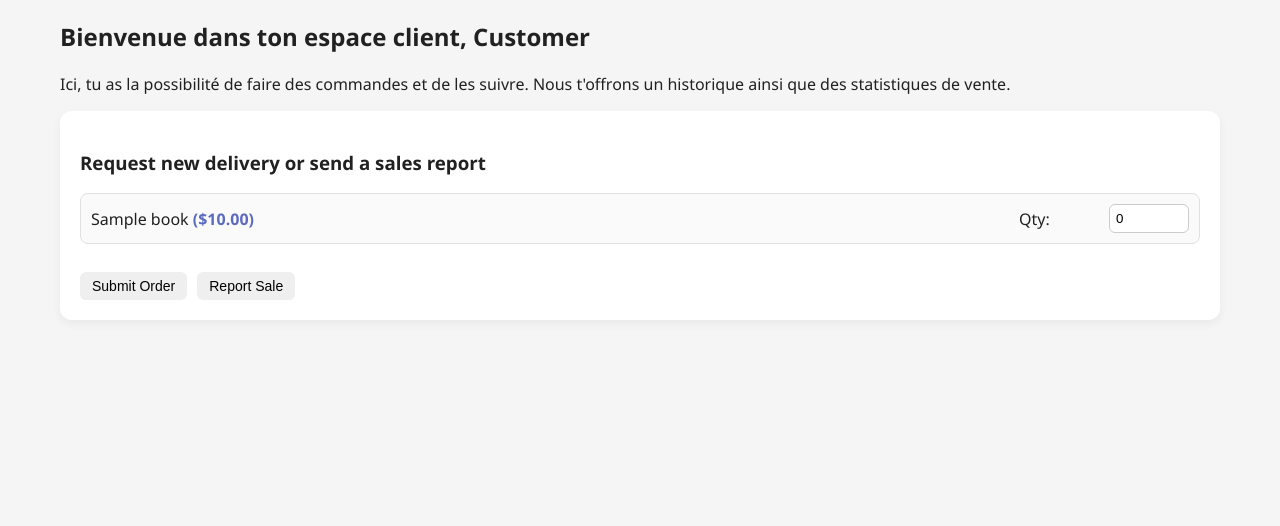
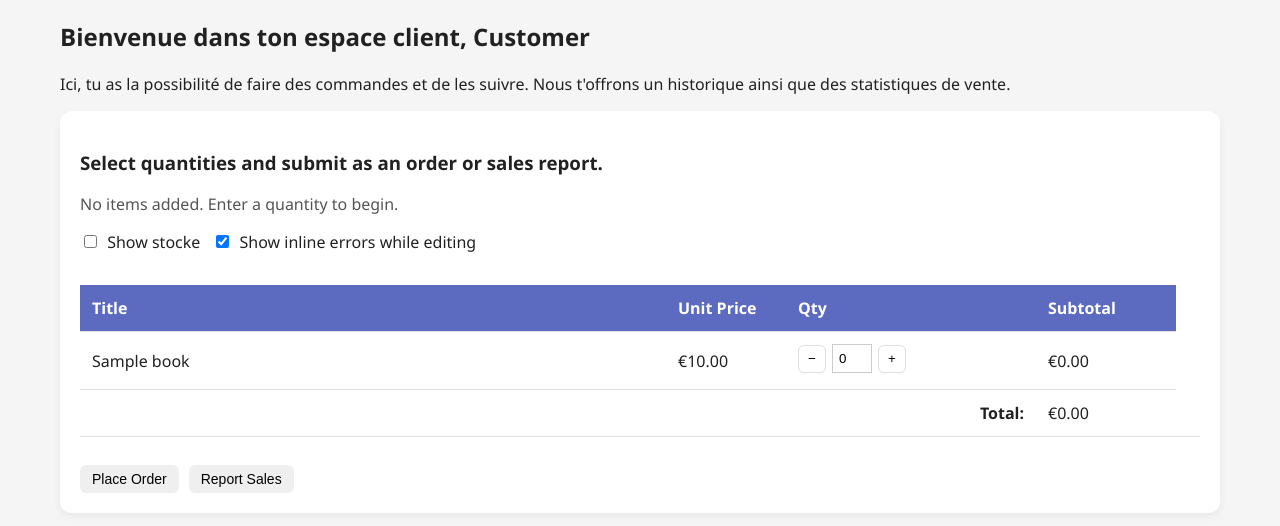
Before and after one commit to fleuronvilik/toplivres-devgdk, a Flask app: template app/templates/customer.html in a window 1280 px wide. Shown: the part 147-673 px from the top of the page. Run offline with Flask 3, Linux system fonts and the light colour scheme; the template is opened without the code that fills it: most values are stand-ins (such as "Sample title", 1, 10 or a date in 2020).

Commit message:
feat(ui): add table-based selector with inline validation

```diff
--- a/app/static/js/features/orderForm.js
+++ b/app/static/js/features/orderForm.js
@@ -10,17 +10,43 @@ export function bindOrderForm(form, submitFn) {
 
     //const items = collectItemsFromForm(form); // qty > 0 rows
     const items = [];
+    // Track inline errors for 'sale' exceeding stock
+    const errors = [];
     for (const [key, value] of fd.entries()) {
       if (key.startsWith('qty-')) {
         const qty = parseInt(value);
         if (qty > 0) {
           const bookId = key.slice(4);
+          // Inline validation for sales: do not allow qty > stock
+          if (action === 'sale') {
+            const input = form.querySelector(`#qty-${bookId}`);
+            const stock = parseInt(input?.dataset?.stock || '0', 10);
+            const errCell = form.querySelector(`#err-${bookId}`);
+            if (qty > stock) {
+              if (errCell) errCell.textContent = 'Quantity exceeds your current stock';
+              input?.setAttribute('aria-invalid', 'true');
+              errors.push(bookId);
+              continue; // skip pushing invalid item
+            } else {
+              if (errCell) errCell.textContent = '';
+              input?.removeAttribute('aria-invalid');
+            }
+          }
           items.push({ book_id: bookId, quantity: qty });
         }
       }
     }
     if (items.length === 0) {
-      alert('Please select at least one book with quantity > 0');
+      // Inline empty-state message is already present under the table
+      // Focus the first qty input to guide the user
+      const firstQty = form.querySelector('input[type="number"]');
+      firstQty?.focus();
+      return;
+    }
+    if (errors.length > 0) {
+      // Focus the first invalid input and prevent submit
+      const first = errors[0];
+      form.querySelector(`#qty-${first}`)?.focus();
       return;
     }
     // debugger
--- a/app/static/js/utils/api.js
+++ b/app/static/js/utils/api.js
@@ -71,19 +71,147 @@ export async function loadAdminOperations() {
 export async function loadBooks() {
   const books = await apiFetch("/api/books");
   const container = document.getElementById("books-list");
-  container.innerHTML = "";
+  const table = document.getElementById("books-table");
+  const tbody = table ? table.querySelector("tbody") : null;
+  if (!container || !tbody) return;
+
+  // Build a quick stock map from inventory (by title)
+  let stockByTitle = {};
+  try {
+    const customerId = resolveTargetCustomerId();
+    if (customerId) {
+      const inv = await apiFetch(`/api/users/inventory?id=${customerId}`);
+      (inv.data || []).forEach(row => {
+        // Inventory endpoint returns title + aggregated stock
+        stockByTitle[row.title] = parseInt(row.stock || 0);
+      });
+    }
+  } catch (_) {
+    // ignore inventory load failures; treat as 0 stock
+  }
+
+  // Clear and populate rows
+  tbody.innerHTML = "";
+  const fmt = new Intl.NumberFormat(undefined, { style: 'currency', currency: 'EUR' });
   books.data.forEach(b => {
-    const row = document.createElement("div");
-    row.innerHTML = `
-      <label for="qty-${b.id}">
-        <span class="title">${b.title}</span>
-        <span class="price">($${b.unit_price})</span>
-      </label>
-      Qty: <input type="number" name="qty-${b.id}" id="qty-${b.id}" min="0" value="0">
+    const tr = document.createElement('tr');
+    const price = Number(b.unit_price);
+    const stock = stockByTitle[b.title] || 0;
+    tr.id = `book-row-${b.id}`;
+    tr.innerHTML = `
+      <td class="book-title">${b.title}</td>
+      <td class="book-price" data-price="${price}">${fmt.format(price)}</td>
+      <td class="book-qty">
+        <div class="qty-control">
+          <button type="button" class="qty-btn dec" aria-label="Decrease quantity" data-target="qty-${b.id}">−</button>
+          <input type="number" name="qty-${b.id}" id="qty-${b.id}" min="0" step="1" value="0" data-stock="${stock}" aria-describedby="err-${b.id}">
+          <button type="button" class="qty-btn inc" aria-label="Increase quantity" data-target="qty-${b.id}">+</button>
+        </div>
+        <div class="field-error" id="err-${b.id}"></div>
+      </td>
+      <td class="book-subtotal" data-subtotal-for="${b.id}">${fmt.format(0)}</td>
+      <td class="book-stock" data-stock-for="${b.id}">${stock}</td>
     `;
-    row.classList.add("grid-row");
-    container.appendChild(row);
+    tbody.appendChild(tr);
   });
+
+  // Recalculate subtotals and grand total on qty changes
+  function recalc() {
+    let total = 0;
+    let selected = 0;
+    tbody.querySelectorAll('tr').forEach(tr => {
+      const priceCell = tr.querySelector('.book-price');
+      const qtyInput = tr.querySelector('input[type="number"]');
+      const subCell = tr.querySelector('.book-subtotal');
+      const errCell = tr.querySelector('.field-error');
+      const price = Number(priceCell?.dataset.price || 0);
+      const qty = Number(qtyInput?.value || 0);
+      const stock = Number(qtyInput?.dataset.stock || 0);
+      const subtotal = price * qty;
+      if (subCell) subCell.textContent = fmt.format(subtotal);
+      if (qtyInput && errCell) {
+        const inlineToggle = document.getElementById('toggle-inline-errors');
+        const inlineEnabled = inlineToggle ? inlineToggle.checked : true;
+        let msg = '';
+        if (qty < 0) {
+          msg = 'Must be greater than or equal to 0';
+        } else if (qty === 0 && qtyInput.dataset.touched === 'true') {
+          msg = 'Enter a positive quantity';
+        } else if (qty > stock) {
+          msg = `Exceeds available stock (max ${stock})`;
+        }
+        errCell.textContent = inlineEnabled ? msg : '';
+        if (inlineEnabled && msg) qtyInput.setAttribute('aria-invalid', 'true');
+        else qtyInput.removeAttribute('aria-invalid');
+      }
+      if (qty > 0) selected++;
+      total += subtotal;
+    });
+    const totalEl = document.getElementById('books-total-amount');
+    if (totalEl) totalEl.textContent = fmt.format(total);
+    const empty = document.getElementById('books-empty-state');
+    if (empty) empty.classList.toggle('hidden', selected > 0);
+  }
+
+  tbody.addEventListener('input', (e) => {
+    if (e.target && e.target.matches('input[type="number"]')) {
+      e.target.dataset.touched = 'true';
+      recalc();
+    }
+  });
+  tbody.addEventListener('click', (e) => {
+    const btn = e.target.closest('.qty-btn');
+    if (!btn) return;
+    const targetId = btn.dataset.target;
+    const input = document.getElementById(targetId);
+    if (!input) return;
+    const current = Number(input.value || 0);
+    if (btn.classList.contains('inc')) {
+      input.value = String(current + 1);
+    } else if (btn.classList.contains('dec')) {
+      input.value = String(Math.max(0, current - 1));
+    }
+    input.dataset.touched = 'true';
+    input.dispatchEvent(new Event('input', { bubbles: true }));
+  });
+  recalc();
+
+  // Stock column toggle
+  const toggle = document.getElementById('toggle-stock');
+  if (toggle && table) {
+    // Hide by default
+    table.classList.add('hide-stock');
+    toggle.checked = false;
+    toggle.addEventListener('change', () => {
+      table.classList.toggle('hide-stock', !toggle.checked);
+    });
+  }
+
+  // Inline errors toggle
+  const inlineToggle = document.getElementById('toggle-inline-errors');
+  if (inlineToggle) {
+    inlineToggle.addEventListener('change', () => recalc());
+  }
+
+  // Check order-block condition: if there is a pending order, block new order placement
+  try {
+    const res = await apiFetch('/api/operations?type=order');
+    const hasPending = (res.data || []).some(op => op.status === 'pending');
+    const box = document.getElementById('order-blocked-box');
+    const btnOrder = document.getElementById('btn-place-order');
+    if (hasPending) {
+      if (box) {
+        box.textContent = "You can’t place a new order until your pending order is resolved.";
+        box.classList.remove('hidden');
+      }
+      if (btnOrder) btnOrder.classList.add('hidden');
+    } else {
+      if (box) box.classList.add('hidden');
+      if (btnOrder) btnOrder.classList.remove('hidden');
+    }
+  } catch (_) {
+    // ignore
+  }
 }
 
 function resolveTargetCustomerId() {
--- a/app/static/style.css
+++ b/app/static/style.css
@@ -240,12 +240,38 @@ img {
   margin-top: 20px;
 }
 
+/* Horizontal scrolling container for wide tables */
+.table-scroll {
+  overflow-x: auto;
+  -webkit-overflow-scrolling: touch;
+}
+
+/* Keep table full-width; allow scroll when columns exceed */
+#books-table {
+  width: 100%;
+  min-width: 100%;
+}
+
+/* Books table column sizing to prevent shifts */
+#books-table th.qty-header, #books-table td.book-qty { width: 220px; }
+#books-table th.subtotal-header, #books-table td.book-subtotal { width: 140px; }
+#books-table .col-qty { width: 250px; }
+#books-table .col-subtotal { width: 140px; }
+#books-table .col-price { width: 120px; }
+#books-table .col-stock { width: 100px; }
+
+/* Reserve vertical space for inline error; avoid width growth */
+/* .book-qty .field-error { min-height: 1.2em; white-space: normal; word-break: break-word; } */
+
 .table th,
 .table td {
   padding: 12px;
   text-align: left;
   border-bottom: 1px solid var(--color-border);
 }
+
+/* Align row cell content to the top for consistent layout with inline errors */
+/* #books-table td { vertical-align: top; } */
 
 .table th {
   background-color: var(--color-primary);
@@ -259,6 +285,15 @@ img {
 .table tr:hover {
   background-color: #e3f2fd;
 }
+
+/* Hide stock column when toggled */
+.table.hide-stock th.stock-header,
+.table.hide-stock td.book-stock {
+  display: none;
+}
+
+/* When stock hidden, collapse its col width so the table still spans full width */
+.table.hide-stock col.col-stock { width: 0 !important; }
 
 /* =========================
    Dashboards
@@ -349,6 +384,67 @@ img {
   margin-top: 16px;
   display: flex;
   gap: 10px;
+}
+
+/* Inline input error under qty field */
+.field-error {
+  color: #c62828;
+  font-size: 0.9em;
+  margin-top: 4px;
+}
+
+.subtle-help {
+  color: var(--color-text-light);
+  margin: 4px 0 12px;
+}
+
+.table-toolbar {
+  display: flex;
+  align-items: center;
+  gap: 12px;
+  margin: 6px 0 12px;
+}
+
+.toggle input { margin-right: 6px; }
+
+.empty-state {
+  margin-top: 10px;
+  color: var(--color-text-light);
+}
+
+.info-box {
+  margin-top: 12px;
+  padding: 12px;
+  border: 1px solid var(--color-border);
+  background: #f7f7f7;
+  border-radius: 8px;
+  color: var(--color-text-light);
+}
+
+/* Qty controls */
+.qty-control {
+  display: inline-flex;
+  align-items: center;
+  gap: 6px;
+}
+
+.qty-control input[type="number"] {
+  width: 40px;
+  padding: 6px;
+  border: 1px solid #ccc;
+  /* border-radius: 6px; */
+}
+
+.qty-btn {
+  width: 28px;
+  height: 28px;
+  display: inline-flex;
+  align-items: center;
+  justify-content: center;
+  border: 1px solid var(--color-border);
+  background: var(--color-surface);
+  border-radius: 6px;
+  cursor: pointer;
 }
 
 /* =========================
--- a/app/templates/customer.html
+++ b/app/templates/customer.html
@@ -9,7 +9,8 @@
     <p>Ici, tu as la possibilité de faire des commandes et de les suivre. Nous t'offrons un historique ainsi que des statistiques de vente.</p>
   </div>
 
-  {% include "partials/_book_selection.html" %}
+  {# Swap in a table-based selector for better scalability #}
+  {% include "partials/_book_selection_table.html" %}
   {% include "partials/_customer_history.html" %}
   {% include "partials/_customer_inventory.html" %}
   {% include "partials/_customer_stats.html" %}
--- /dev/null
+++ b/app/templates/partials/_book_selection_table.html
@@ -0,0 +1,54 @@
+<div id="orders-tab" class="tab-pane active">
+  <div class="card">
+    <h3>Select quantities and submit as an order or sales report.</h3>
+    <p id="books-empty-state" class="empty-state hidden">No items added. Enter a quantity to begin.</p>
+    <!-- <p class="subtle-help">Select quantities and submit as an order or sales report.</p> -->
+    <div class="table-toolbar">
+      <label class="toggle">
+        <input type="checkbox" id="toggle-stock" aria-controls="books-table">
+        <span>Show stock</span>e
+      </label>
+      <label class="toggle">
+        <input type="checkbox" id="toggle-inline-errors" checked>
+        <span>Show inline errors while editing</span>
+      </label>
+    </div>
+    <form id="operation-form" class="grid-form">
+      <div id="books-list">
+        <div class="table-scroll">
+        <table id="books-table" class="table">
+          <colgroup>
+            <col class="col-title">
+            <col class="col-price">
+            <col class="col-qty">
+            <col class="col-subtotal">
+            <col class="col-stock">
+          </colgroup>
+          <thead>
+            <tr>
+              <th>Title</th>
+              <th>Unit Price</th>
+              <th class="qty-header">Qty</th>
+              <th class="subtotal-header">Subtotal</th>
+              <th class="stock-header">Stock</th>
+            </tr>
+          </thead>
+          <tbody><!-- populated by JS --></tbody>
+          <tfoot>
+            <tr>
+              <td colspan="3" style="text-align:right;font-weight:600;">Total:</td>
+              <td id="books-total-amount">$0.00</td>
+              <td></td>
+            </tr>
+          </tfoot>
+        </table>
+        </div>
+      </div>
+      <div id="order-blocked-box" class="info-box hidden"></div>
+      <div id="order-actions" class="form-actions">
+        <button id="btn-place-order" type="submit" data-action="order" name="action" value="order" class="btn btn-submit">Place Order</button>
+        <button id="btn-report-sales" type="submit" data-action="sale" name="action" value="sale" class="btn btn-submit">Report Sales</button>
+      </div>
+    </form>
+  </div>
+</div>
```
